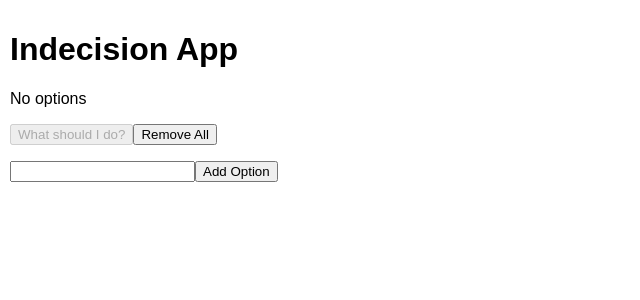
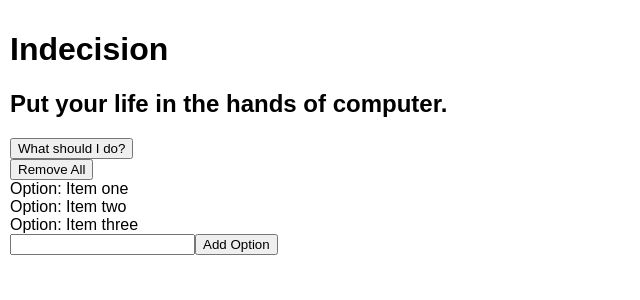
Before and after one commit to kianev/Indecision-ReactJS-App-, a React (Create React App) app in the folder indecision-app/: page / in a window 1280 px wide. Shown: the top 300 px of the page, without its empty margins (0-640 px from the left). Built offline with nearby package versions, Linux system fonts and the light colour scheme.

Commit message:
Indecision ReactJS App component structure set.

```diff
--- /dev/null
+++ b/indecision-app/src/Components/Action.js
@@ -0,0 +1,16 @@
+import React, { Component } from 'react'
+
+class Action extends Component {
+  handlePick(){
+  alert("clicked")
+  }
+
+  render () {
+    return (
+      <div className="action">
+        <button onClick={this.handlePick}>What should I do?</button>
+      </div>
+    )
+  }
+}
+export default Action
--- /dev/null
+++ b/indecision-app/src/Components/AddOption.js
@@ -0,0 +1,24 @@
+import React, { Component } from 'react'
+
+class AddOption extends Component {
+  handleAddOption(e){
+    e.preventDefault();
+    const option = e.target.elements.option.value.trim();
+    if(option){
+      alert(option);
+      e.target.elements.option.value = "";
+    }
+  }
+
+  render () {
+    return (
+      <div className="addOption">
+        <form onSubmit={this.handleAddOption}>
+          <input type="text" name="option"/>
+          <button>Add Option</button>
+        </form>
+      </div>
+    )
+  }
+}
+export default AddOption
--- /dev/null
+++ b/indecision-app/src/Components/Header.js
@@ -0,0 +1,13 @@
+import React, { Component } from 'react'
+
+class Header extends Component {
+  render () {
+    return (
+      <div className="header">
+        <h1>{this.props.title}</h1>
+        <h2>{this.props.subTitle}</h2>
+      </div>
+    )
+  }
+}
+export default Header
--- /dev/null
+++ b/indecision-app/src/Components/Option.js
@@ -0,0 +1,12 @@
+import React, { Component } from 'react'
+
+class Option extends Component {
+  render () {
+    return (
+      <div className="options">
+       Option: {this.props.optionText}
+      </div>
+    )
+  }
+}
+export default Option
--- /dev/null
+++ b/indecision-app/src/Components/Options.js
@@ -0,0 +1,22 @@
+import React, { Component } from 'react'
+import Option from './Option'
+
+class Options extends Component {
+  constructor (props){
+    super(props);
+    this.handleRemoveAll = this.handleRemoveAll.bind(this);
+  }
+  handleRemoveAll () {
+    alert('RemoveAll')
+  }
+
+  render () {
+    return (
+      <div className="options">
+        <button onClick={this.handleRemoveAll}>Remove All</button>
+        {this.props.options.map((option) => <Option key={option} optionText={option}/>)}
+      </div>
+    )
+  }
+}
+export default Options
--- /dev/null
+++ b/indecision-app/src/IndecisionApp.js
@@ -0,0 +1,23 @@
+import React, { Component } from 'react'
+import './App.css'
+import Header from './Components/Header';
+import Action from './Components/Action';
+import Options from './Components/Options';
+import AddOption from './Components/AddOption';
+
+class App extends Component {
+  render () {
+    const title = "Indecision";
+    const subTitle = "Put your life in the hands of computer.";
+    const options = ["Item one", "Item two", "Item three"];
+    return (
+      <div className="App">
+        <Header title={title} subTitle={subTitle}/>
+        <Action />
+        <Options options={options}/>
+        <AddOption />
+      </div>
+    )
+  }
+}
+export default App
--- a/indecision-app/src/index.js
+++ b/indecision-app/src/index.js
@@ -1,7 +1,6 @@
 import React from 'react';
 import ReactDOM from 'react-dom';
 import './index.css';
-import App from './App';
-//import Test from './Test';
+import IndecisionApp from './IndecisionApp';
 
-ReactDOM.render(<App />, document.getElementById('root'));
+ReactDOM.render(<IndecisionApp />, document.getElementById('root'));
--- a/indecision-app/src/Test.js
+++ b/indecision-app/testing/Test.js
@@ -1,5 +1,5 @@
 import React, { Component } from 'react'
-import './App.css'
+import '../src/App.css'
 
 class Test extends Component {
    constructor (props){
```
Also changed, not shown: indecision-app/testing/indecision-app-testing.js (indentation only), 1 other file (tests, documents, lock files or other folders).
